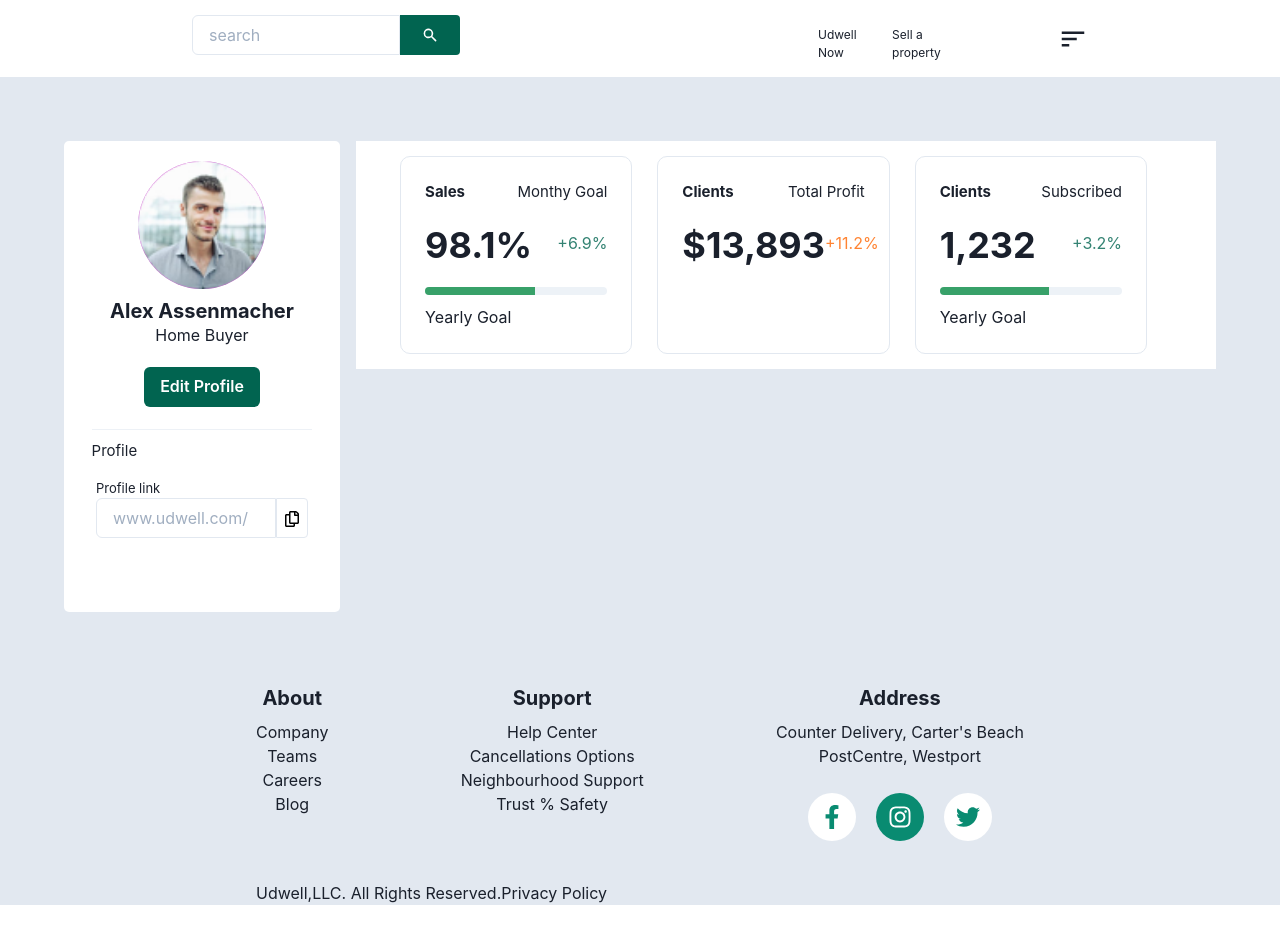
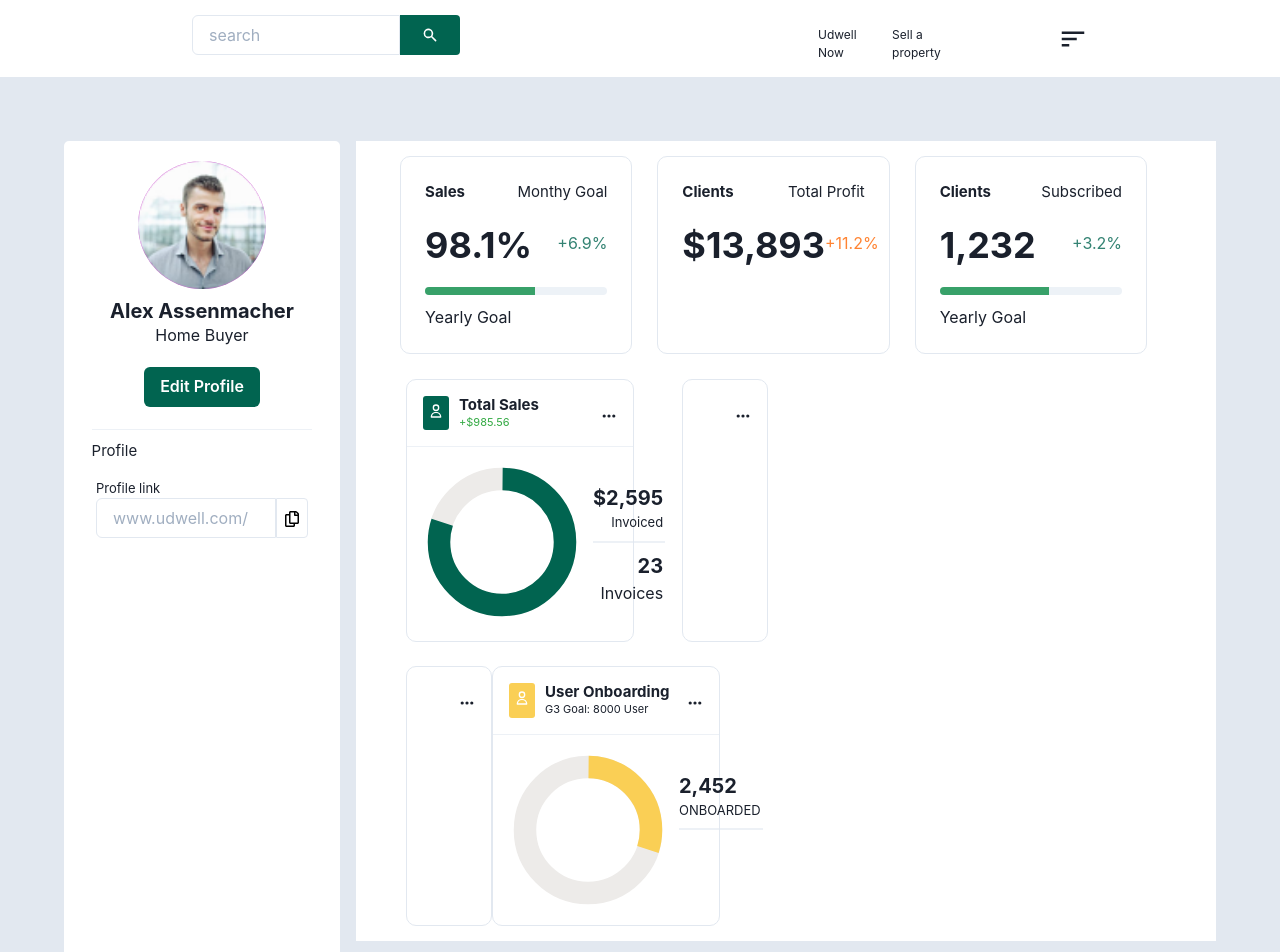
Before and after one commit to gadzorgenu/vien-Health-coding-Challenge, a React (Create React App) app in the folder coding_challenge/: page / in a window 1280 px wide. Shown: the top 952 px of the page. Built offline with nearby package versions, Linux system fonts and the light colour scheme.

Commit message:
Modified cards

```diff
--- /dev/null
+++ b/coding_challenge/src/components/Cards/CardHeader.js
@@ -0,0 +1,24 @@
+import React from 'react'
+import {Icon, Box, Heading, Flex, Text, Spacer} from '@chakra-ui/react'
+import { HiDotsHorizontal } from "react-icons/hi";
+
+const CardHeader = ({ icon, title, value, bgColor, color }) => {
+    return (
+        <Box p={4}>
+            <Flex>
+                <Box bgColor={bgColor} p='5px' borderRadius='3px' mr={{ md: '10px'}}>
+                    <Icon as={icon} color='white'/>
+                </Box>
+                <Box>
+                    <Heading fontSize={{ md:'15px'}}>{title}</Heading>
+                    <Text fontSize={{ md:'11px'}} color={color}>{value}</Text>
+
+                </Box>
+                <Spacer />
+                <Icon as={HiDotsHorizontal} mt={3} />
+            </Flex>
+        </Box>
+    )
+}
+
+export default CardHeader
--- /dev/null
+++ b/coding_challenge/src/components/Cards/Chart.js
@@ -0,0 +1,24 @@
+import React from 'react'
+import { Box, Divider, CircularProgress, Text, Flex, Spacer } from '@chakra-ui/react'
+
+const Chart = ({ color, value, amount, status, number, state})=> {
+    return (
+        <Flex m={5}>
+            <CircularProgress value={value} size="150px" color={color} thickness="15px" />
+            <Spacer/>
+            <Box p={4}>
+                <Box>
+                    <Text fontWeight='bold' fontSize={{ md: '20px'}}>{amount}</Text>
+                    <Text fontSize={{ md: '13px'}} textAlign='right'> {status}</Text>
+                </Box>
+                <Divider orientation='horizontal' border={1} my={2}/>
+                <Box textAlign='right'>
+                    <Text fontWeight='bold' fontSize={{ md: '20px'}} > {number}</Text>
+                    <Text> {state}</Text>
+                </Box>
+            </Box>
+        </Flex>
+    )
+}
+
+export default Chart
--- a/coding_challenge/src/components/Cards/DailyActiveCard.js
+++ b/coding_challenge/src/components/Cards/DailyActiveCard.js
@@ -1,10 +1,13 @@
 import React from 'react'
+import CardHeader from './CardHeader'
+import { Box } from '@chakra-ui/react'
 
 const DailyActiveCard = () => {
     return (
-        <div>
-            Daily Activity
-        </div>
+        <Box borderRadius='10px' borderWidth={1}>
+           <CardHeader
+           />
+       </Box>
     )
 }
 
--- a/coding_challenge/src/components/Cards/DailyProfitCard.js
+++ b/coding_challenge/src/components/Cards/DailyProfitCard.js
@@ -1,10 +1,14 @@
 import React from 'react'
+import CardHeader from './CardHeader'
+import { Box } from '@chakra-ui/react'
 
 const DailyProfitCard = () => {
+
     return (
-        <div>
-            Daily Profit
-        </div>
+        <Box borderRadius='10px' borderWidth={1} mr={12}>
+           <CardHeader
+           />
+       </Box>
     )
 }
 
--- a/coding_challenge/src/components/Cards/TotalSalesCard.js
+++ b/coding_challenge/src/components/Cards/TotalSalesCard.js
@@ -1,10 +1,30 @@
 import React from 'react'
+import { Box, Divider } from '@chakra-ui/react'
+import CardHeader from './CardHeader'
+import { HiOutlineUser } from "react-icons/hi";
+import Chart from './Chart'
+
 
 const TotalSalesCard = () => {
     return (
-        <div>
-            Total Sales
-        </div>
+       <Box borderRadius='10px' borderWidth={1}  w={{ md: '30%'}} mr={12}>
+           <CardHeader
+            bgColor='#016450'
+            icon={HiOutlineUser}
+            title= 'Total Sales'
+            value='+$985.56'
+            color='#34AA44'
+            />
+        <Divider orientation='horizontal'/>
+        <Chart
+            color='#016450'
+            value={80}
+            amount='$2,595'
+            status='Invoiced'
+            number='23'
+            state='Invoices'
+        />
+       </Box>
     )
 }
 
--- a/coding_challenge/src/components/Cards/UserOnboardingCard.js
+++ b/coding_challenge/src/components/Cards/UserOnboardingCard.js
@@ -1,10 +1,27 @@
 import React from 'react'
+import { Box, Divider } from '@chakra-ui/react'
+import CardHeader from './CardHeader'
+import { HiOutlineUser } from "react-icons/hi";
+import Chart from './Chart'
+
 
 const UserOnboardingCard = () => {
     return (
-        <div>
-            User onboarding
-        </div>
+       <Box borderRadius='10px' borderWidth={1}  w={{ md: '30%'}} mr={12}>
+           <CardHeader
+            bgColor='#FACF55'
+            icon={HiOutlineUser}
+            title= 'User Onboarding'
+            value='G3 Goal: 8000 User'
+            />
+        <Divider orientation='horizontal'/>
+        <Chart
+            color='#FACF55'
+            value={30}
+            amount='2,452'
+            status='ONBOARDED'
+        />
+       </Box>
     )
 }
 
--- a/coding_challenge/src/components/Cards/index.js
+++ b/coding_challenge/src/components/Cards/index.js
@@ -1,8 +1,12 @@
 import React from 'react'
-import {Box, Flex } from '@chakra-ui/react'
+import {Box, Flex,Grid, GridItem } from '@chakra-ui/react'
 import SalesCard from './SalesCard'
 import ClientCard from './ClientCard'
 import RevenueCard from './RevenueCard'
+import TotalSalesCard from './TotalSalesCard'
+import DailyProfitCard from './DailyProfitCard'
+import UserOnboardingCard from './UserOnboardingCard'
+import DailyActiveCard  from './DailyActiveCard'
 
 const Card = () => {
 
@@ -13,6 +17,14 @@ const Card = () => {
                 <RevenueCard />
                 <ClientCard />
             </Flex>
+            <Flex mx={{ md: '35px'}} mt={{ md: '3%'}}>
+                <TotalSalesCard />
+                <DailyProfitCard/>
+            </Flex>
+            <Flex mx={{ md: '35px'}} mt={{ md: '3%'}}>
+                <DailyActiveCard/>
+                <UserOnboardingCard />
+            </Flex>
         </Box>
     )
 }
--- a/coding_challenge/src/components/Footer/About.js
+++ b/coding_challenge/src/components/Footer/About.js
@@ -3,7 +3,7 @@ import {Box, Flex, Text,List,ListItem, Link, Heading } from '@chakra-ui/react'
 
 const About = () =>{
     return (
-        <Box>
+        <Box textAlign='justify'>
             <Heading fontSize={{ md:'20px'}} my={{ md: '10px'}}>About </Heading>
             <List>
                 <ListItem as='a' href='#'>Company</ListItem>
--- a/coding_challenge/src/components/Footer/Address.js
+++ b/coding_challenge/src/components/Footer/Address.js
@@ -4,7 +4,7 @@ import { FaFacebookF, FaInstagram, FaTwitter } from "react-icons/fa";
 
 const Address = () =>{
     return (
-        <Box>
+        <Box textAlign='justify'>
             <Heading fontSize={{ md:'20px'}} my={{ md: '10px'}}>Address </Heading>
             <Box>
                 <Text  >Counter Delivery, Carter's Beach</Text>
--- a/coding_challenge/src/components/Footer/Support.js
+++ b/coding_challenge/src/components/Footer/Support.js
@@ -3,7 +3,7 @@ import {Box, Flex, Text,List,ListItem, Link, Heading } from '@chakra-ui/react'
 
 const Support = () =>{
     return (
-        <Box>
+        <Box textAlign='justify'>
             <Heading fontSize={{ md:'20px'}} my={{ md: '10px'}}>Support </Heading>
             <List>
                 <ListItem  >Help Center</ListItem>
--- a/coding_challenge/src/components/Footer/index.js
+++ b/coding_challenge/src/components/Footer/index.js
@@ -12,9 +12,9 @@ const Footer = () =>{
                 <Support/>
                 <Address/>
             </Flex>
-            <Flex my={{ md:'40px'}}>
-                <Text>Udwell,LLC. All Rights Reserved. </Text>
-                {/* <Text>Terms &amp Conditions</Text> */}
+            <Flex mt={{ md:'40px'}} justify='center' pb={{ md: 5}}>
+                <Text mr={4}>Udwell,LLC. All Rights Reserved. </Text>
+                <Text mr={4}>{`Terms & Conditions`}</Text>
                 <Text>Privacy Policy</Text>
             </Flex>
         </Box>
```
Also changed, not shown: coding_challenge/src/components/Assets/Icon/20px/money_round [#1184].svg (added), 1 other file (tests, documents, lock files or other folders).
